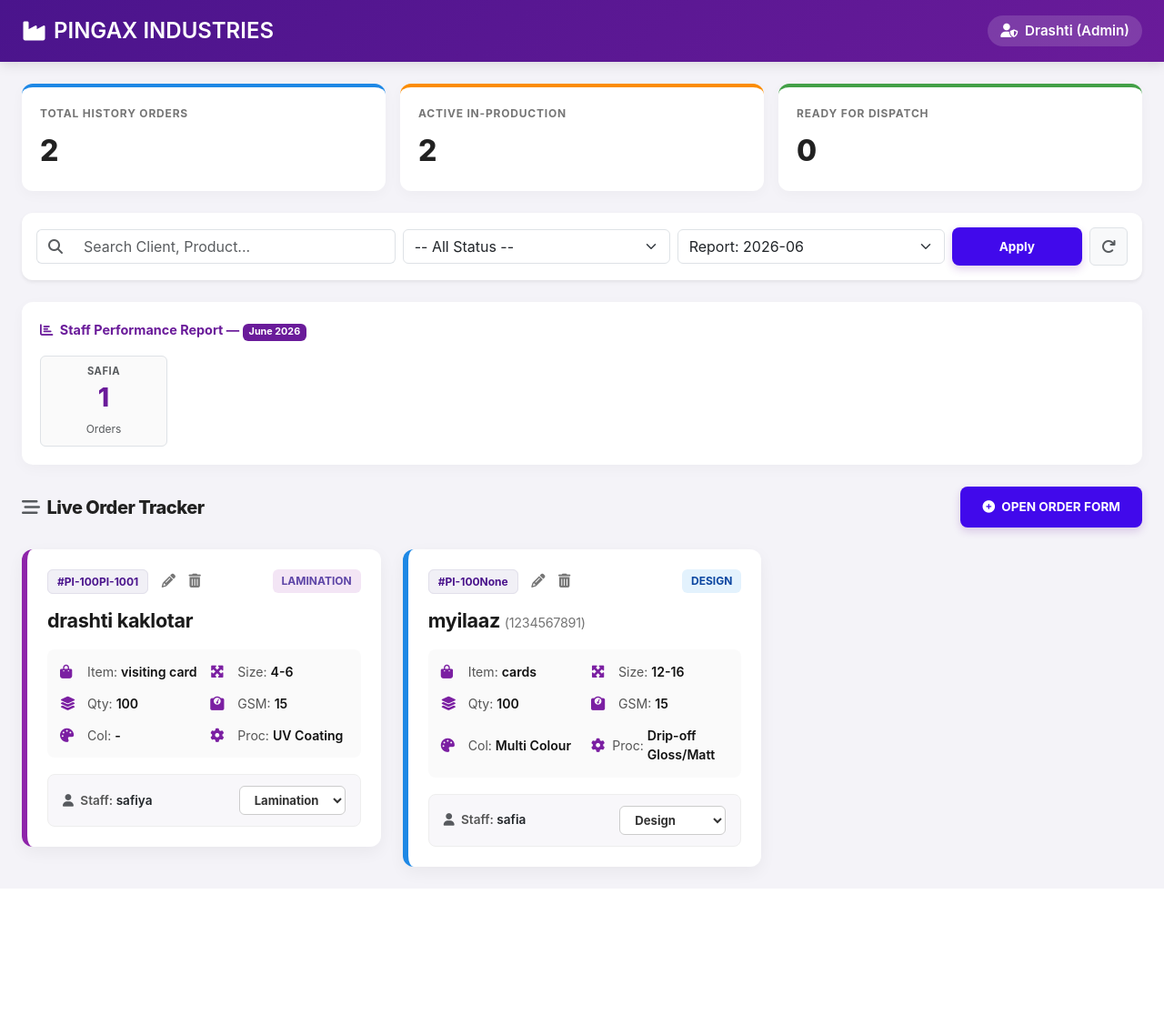
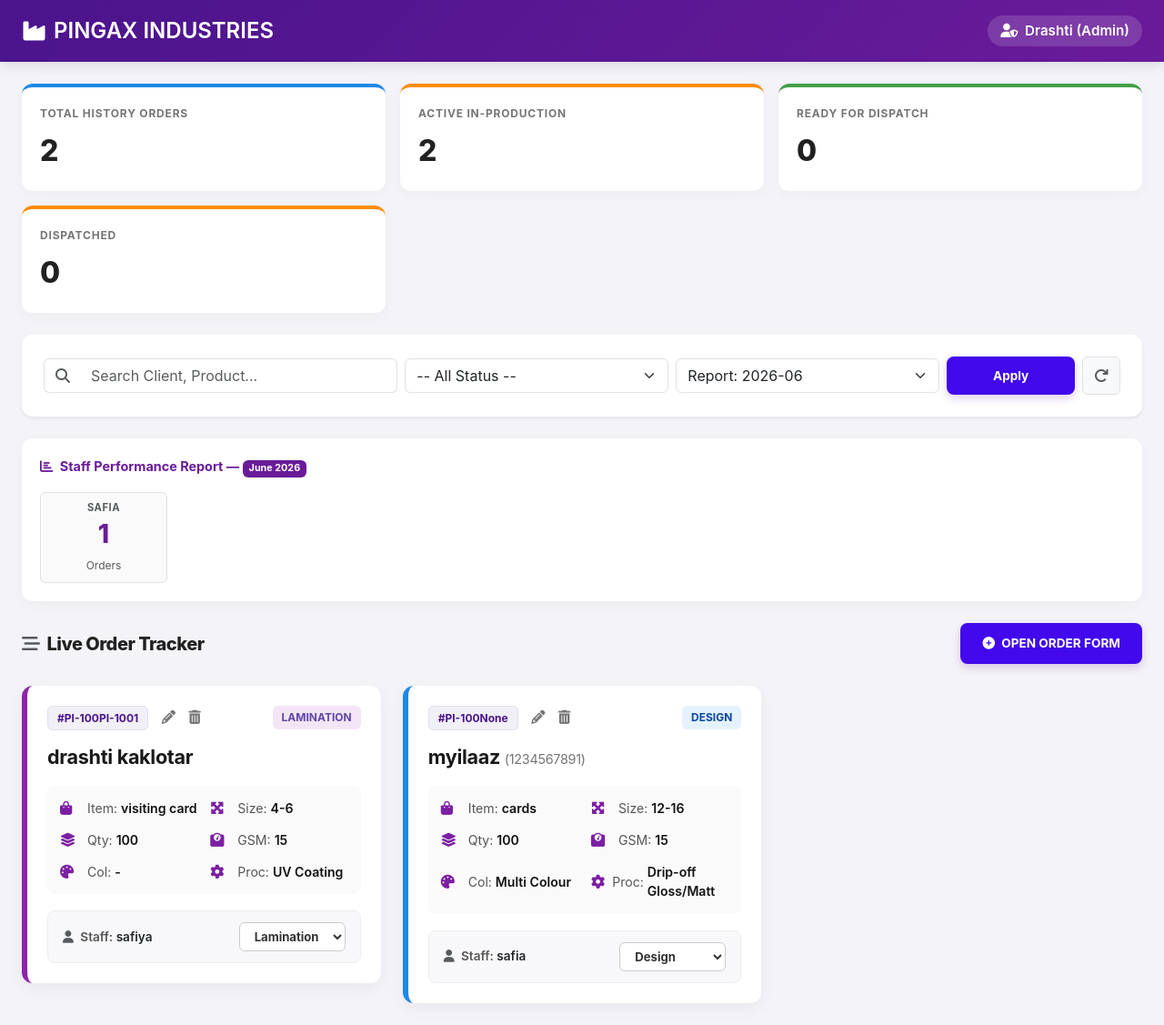
Before and after one commit to PRINTORPACK/pingax-factory, a Flask app: page / in a window 1280 px wide. Shown: the whole page at 91% size. Before the commit the page ends 972 px from the top, so only its background shows below. Run offline with Flask 3, Linux system fonts and the light colour scheme; data comes from the database, SQL or seed files in the repository.

```diff
--- a/templates/dashboard.html
+++ b/templates/dashboard.html
@@ -68,9 +68,15 @@
                     <div class="stat-value">0</div>
                 </div>
             </div>
+            <div class="col-md-4">
+                <div class="stat-card" style="border-top-color: #FB8C00;">
+                    <div class="stat-title">DISPATCHED</div>
+                    <div class="stat-value">0</div>
+                </div>
+            </div>
         </div>
 
-        <div class="card p-3 mb-4 border-0 shadow-sm" style="border-radius: 12px;">
+        <div class="card p-4 mb-4 border-0 shadow-sm" style="border-radius: 12px;">
             <form method="GET" action="/" class="row g-2 align-items-center">
                 <div class="col-md-4">
                     <div class="input-group">
```
